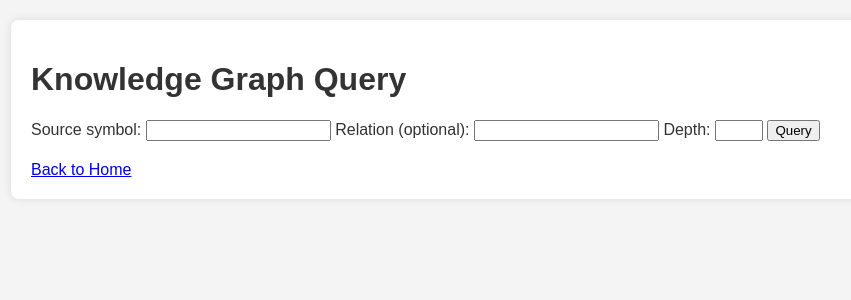
After one commit to shefben/diffuseLLM_agent, a Flask app: template webapp/templates/graph.html in a window 1280 px wide. The commit adds this page. Shown: the top 300 px of the page, without its empty margins (9-860 px from the left). Run offline with Flask 3, Linux system fonts and the light colour scheme; the template is opened without the code that fills it, so the values that code supplies are empty; parts of the project's set-up code (start-up, migrations or seed data) failed here and were passed over.

Commit message:
Add graph query endpoint and expose BFS API

```diff
--- a/webapp/app.py
+++ b/webapp/app.py
@@ -318,6 +318,25 @@ def prepare_dataset_route():
     return render_template("dataset.html", message=message)
 
 
+@app.route("/query_graph", methods=["GET"])
+def query_graph_route():
+    """Query the knowledge graph and display results."""
+    if not initialized:
+        return "Application not initialized", 503
+
+    src = request.args.get("src", "")
+    relation = request.args.get("relation") or None
+    depth = int(request.args.get("depth", "1"))
+
+    result = {}
+    if src:
+        result = digester_global.query_knowledge_paths(src, relation, depth)
+
+    return render_template(
+        "graph.html", query_src=src, query_relation=relation, depth=depth, result=result
+    )
+
+
 if __name__ == "__main__":
     import argparse
 
--- /dev/null
+++ b/webapp/templates/graph.html
@@ -0,0 +1,32 @@
+<!DOCTYPE html>
+<html lang="en">
+<head>
+    <meta charset="UTF-8">
+    <title>Knowledge Graph Query</title>
+    <style>
+        body { font-family: sans-serif; margin: 20px; background-color: #f4f4f4; color: #333; }
+        .container { background-color: #fff; padding: 20px; border-radius: 8px; box-shadow: 0 0 10px rgba(0,0,0,0.1); }
+    </style>
+</head>
+<body>
+    <div class="container">
+        <h1>Knowledge Graph Query</h1>
+        <form method="get" action="/query_graph">
+            <label>Source symbol:</label>
+            <input type="text" name="src" value="{{ query_src }}">
+            <label>Relation (optional):</label>
+            <input type="text" name="relation" value="{{ query_relation or '' }}">
+            <label>Depth:</label>
+            <input type="number" name="depth" value="{{ depth }}" min="1" max="5">
+            <input type="submit" value="Query">
+        </form>
+        {% if result %}
+        <h2>Results</h2>
+        <pre>{{ result | tojson(indent=2) }}</pre>
+        {% endif %}
+        <div style="margin-top:20px;">
+            <a href="/">Back to Home</a>
+        </div>
+    </div>
+</body>
+</html>
--- a/webapp/templates/index.html
+++ b/webapp/templates/index.html
@@ -61,6 +61,8 @@
             <a href="/memory">View Success Memory</a>
             |
             <a href="/prepare_dataset">Build Fine-tune Dataset</a>
+            |
+            <a href="/query_graph">Query Knowledge Graph</a>
         </div>
     </div>
     <script>
```
Also changed, not shown: src/digester/knowledge_graph.py (+30 -0 lines), src/digester/repository_digester.py (+15 -5 lines), README.md.
